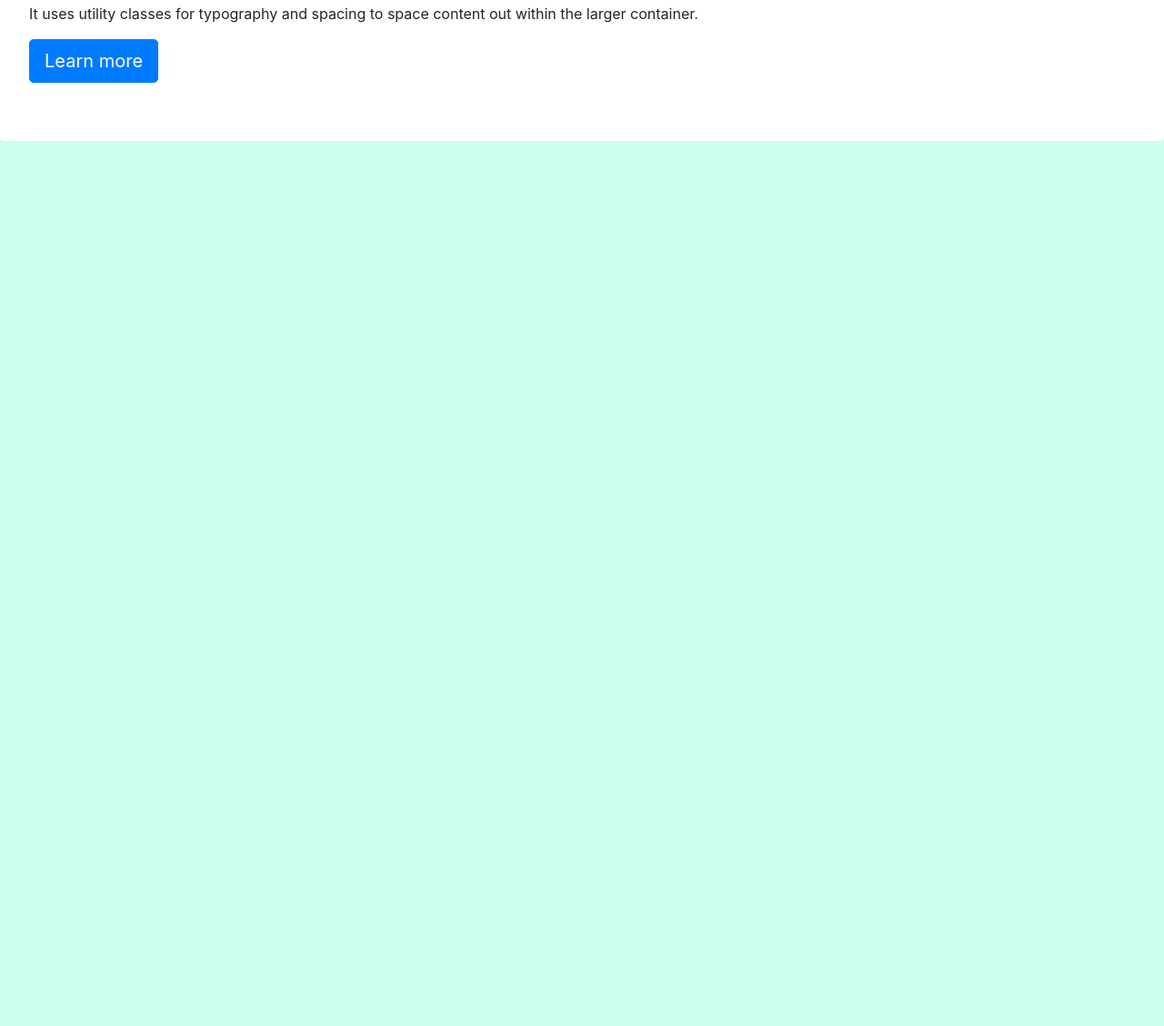
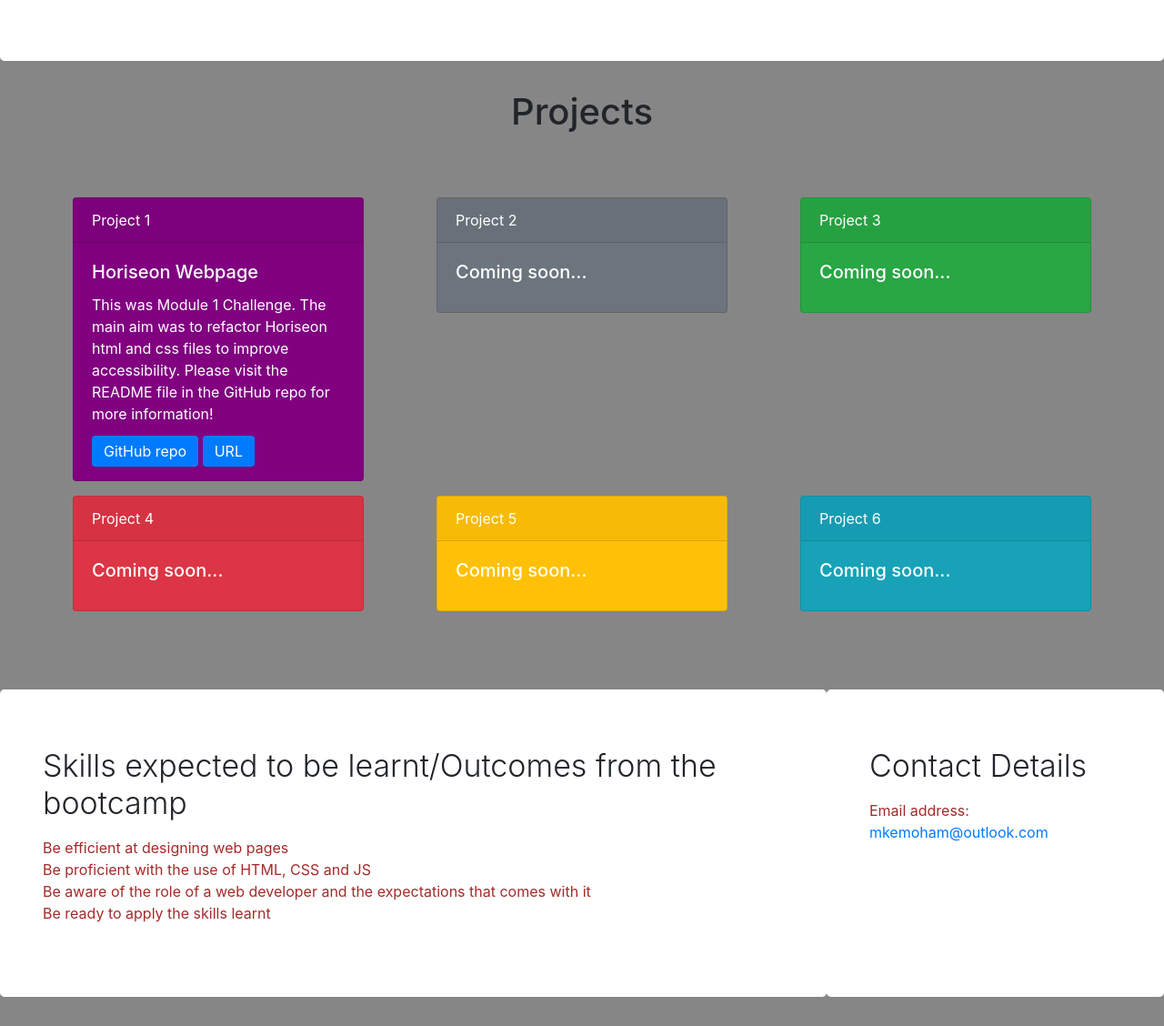
Before and after one commit to mkemoham/Bootstrap-Portfolio, a plain HTML site: page index.html in a window 1280 px wide. Shown: the part 407-1535 px from the top of the page at 91% size. Before the commit the page ends 800 px from the top, so only its background shows below. Drawn offline with nearby package versions, Linux system fonts and the light colour scheme; a web font is replaced by a local one.

Commit message:
Added more content to the html and css files including cards and two more jumbotrons for the bottom of the page

```diff
--- a/CSS/style.css
+++ b/CSS/style.css
@@ -1,5 +1,5 @@
 body {
-    background-color: rgb(204, 253, 237);
+    background-color: rgb(134, 134, 134);
 }
 .navbar-brand {
     color: rgb(202, 0, 0) !important;
@@ -45,5 +45,67 @@ body {
     'image text'
     'image footer';
     grid-template-columns: 15% 85%;
+}
 
+.c1 {
+    grid-area: c1;
+    background-color: purple !important;
 }
+
+.c2 {
+    grid-area: c2;
+}
+
+.c3 {
+    grid-area: c3;
+}
+
+.c4 {
+    grid-area: c4;
+}
+
+.c5 {
+    grid-area: c5;
+}
+
+.c6 {
+    grid-area: c6;
+}
+
+.card_grid {
+    display: grid;
+    grid-template-areas:
+    ' c1 c2 c3'
+    'c4 c5 c6';
+    justify-content:space-evenly;
+    margin-bottom: 70px;
+    margin-top: 70px;
+}
+
+.card-link {
+    color: white;
+    font-style:oblique;
+}
+
+.btn {
+    display: inline;
+}
+
+.list {
+    list-style:none;
+    padding-left: 0;
+    color: brown;
+}
+
+.inline-skills {
+    display: flex !important;
+    justify-content: space-evenly !important;
+}
+
+.projects {
+    text-align: center;
+}
+
+.display-4 {
+    font-size: 34px;
+}
--- a/index.html
+++ b/index.html
@@ -55,7 +55,7 @@
 
         </div>
     </nav>
-
+    <section>
         <div class="jumbotron">
             <div class="intro">
                 <img class="image g1" src="images/mypicture.jpg" alt="A picture of me">
@@ -63,10 +63,80 @@
                 <p class="lead g3">Feel free to browse around and discover new things about me</p>
             </div>
             <hr class="my-4">
-        <p>It uses utility classes for typography and spacing to space content out within the larger container.</p>
-        <a class="btn btn-primary btn-lg" href="#" role="button">Learn more</a>
         </div>
+    </section>
 
+    <h1 class="projects">Projects</h1>
+
+    <section class="card_grid">
+        <div class="card text-white bg-primary mb-3 c1" style="width: 20rem; height: fit-content;">
+            <div class="card-header">Project 1</div>
+            <div class="card-body">
+                <h5 class="card-title">Horiseon Webpage</h5>
+                <p class="card-text">This was Module 1 Challenge. The main aim was to refactor Horiseon
+                    html and css files to improve accessibility. Please visit the README file in the GitHub repo for
+                    more information!
+                </p>
+                <a href="https://github.com/mkemoham/Horiseon-webpage-HTLML-CSS/" class="btn btn-primary">GitHub
+                    repo</a>
+                <a href="https://mkemoham.github.io/Horiseon-webpage-HTLML-CSS/" class="btn btn-primary">URL</a>
+            </div>
+        </div>
+        <div class="card text-white bg-secondary mb-3 c2" style="width: 20rem; height: fit-content;">
+            <div class="card-header">Project 2</div>
+            <div class="card-body">
+                <h5 class="card-title">Coming soon...</h5>
+            </div>
+        </div>
+        <div class="card text-white bg-success mb-3 c3" style="width: 20rem; height: fit-content;">
+            <div class="card-header">Project 3</div>
+            <div class="card-body">
+                <h5 class="card-title">Coming soon...</h5>
+            </div>
+        </div>
+        <div class="card text-white bg-danger mb-3 c4" style="width: 20rem; height: fit-content;">
+            <div class="card-header">Project 4</div>
+            <div class="card-body">
+                <h5 class="card-title">Coming soon...</h5>
+            </div>
+        </div>
+        <div class="card text-white bg-warning mb-3 c5" style="width: 20rem; height: fit-content;">
+            <div class="card-header">Project 5</div>
+            <div class="card-body">
+                <h5 class="card-title">Coming soon...</h5>
+            </div>
+        </div>
+        <div class="card text-white bg-info mb-3 c6" style="width: 20rem; height: fit-content;">
+            <div class="card-header">Project 6</div>
+            <div class="card-body">
+                <h5 class="card-title">Coming soon...</h5>
+            </div>
+        </div>
+    </section>
+    <section class="inline-skills">
+        <div class="jumbotron">
+            <div class="container">
+                <h1 class="display-4">Skills expected to be learnt/Outcomes from the bootcamp</h1>
+                <p class="lead">
+                <ul class="list">
+                    <li>Be efficient at designing web pages</li>
+                    <li>Be proficient with the use of HTML, CSS and JS</li>
+                    <li>Be aware of the role of a web developer and the expectations that comes with it</li>
+                    <li>Be ready to apply the skills learnt </li>
+                </ul>
+                </p>
+            </div>
+        </div>
+        <div class="jumbotron">
+            <div class="container">
+                <h1 class="display-4">Contact Details</h1>
+                <p class="lead">
+                <ul class="list">
+                    <li>Email address: <a href="mailto:mkemoham@outlook.com">mkemoham@outlook.com</a></li>
+                </ul>
+                </p>
+            </div>
+    </section>
 </body>
 
 </html>
```
Lines whose indentation alone changed are shown as unchanged.
